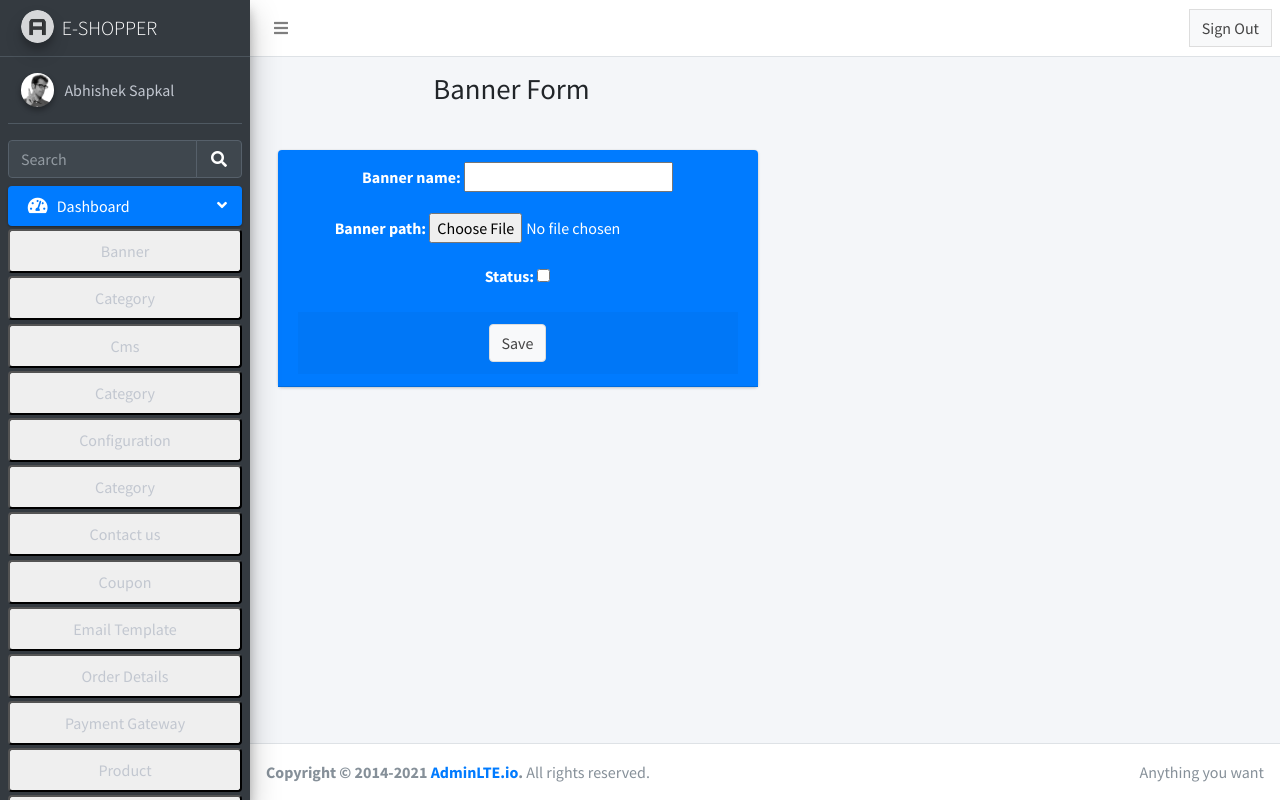
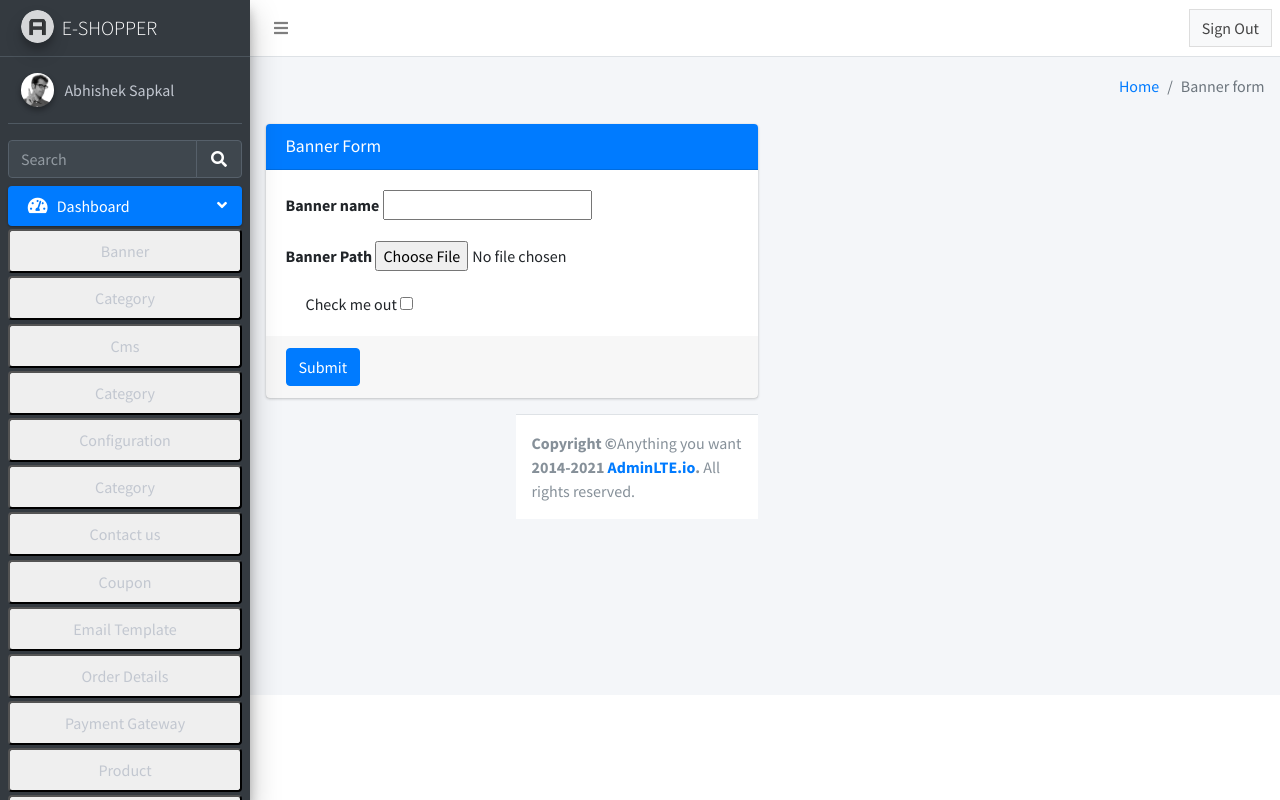
Before and after one commit to asap3013/shop_mart_demo_project, a Django app: page /adminpanel/banner_form/ in a window 1280 px wide. Run offline with Django 4.2, Linux system fonts and the light colour scheme; the visitor is signed in with stand-in values (Sample User, id 1); some libraries are stand-ins or nearby versions.

Commit message:
Banner form Updated

```diff
--- a/shopping_mart/customAdminPanel/templates/model_form/banner_form.html
+++ b/shopping_mart/customAdminPanel/templates/model_form/banner_form.html
@@ -1,22 +1,25 @@
 {% extends 'starter.html' %}
 
 {% block content %}
-<div align="center">
 <div class="content-wrapper">
     <!-- Content Header (Page header) -->
     <section class="content-header">
       <div class="container-fluid">
         <div class="row mb-2">
           <div class="col-sm-6">
-                        <h1>Banner Form</h1>
+            <!-- <h1>General Form</h1> -->
+          </div>
+          <div class="col-sm-6">
+            <ol class="breadcrumb float-sm-right">
+              <li class="breadcrumb-item"><a href="#">Home</a></li>
+              <li class="breadcrumb-item active">Banner form</li>
+            </ol>
           </div>
         </div>
       </div><!-- /.container-fluid -->
     </section>
-        <form action="{% url 'customAdminPanel:banner_form'%}" method="POST" enctype="multipart/form-data">
-            {% csrf_token %}
-            <div class="card-body">
-                <div class="form-group">
+
+    <!-- Main content -->
     <section class="content">
       <div class="container-fluid">
         <div class="row">
@@ -25,21 +28,38 @@
             <!-- general form elements -->
             <div class="card card-primary">
               <div class="card-header">
-                                            {{ form.as_p }}
-                                            <div class="card-footer">
-                                                <button type="submit" class="save btn btn-default"
-                                                    value="Submit">Save</button>
+                <h3 class="card-title">Banner Form</h3>
+              </div>
+              <!-- /.card-header -->
+              <!-- form start -->
+              <form action="{% url 'customAdminPanel:banner_form' %}" method="post"  enctype="multipart/form-data">
+                {% csrf_token %}
+                <div class="card-body">
+                  <div class="form-group">
+                    <label for="banner_name">Banner name</label>
+                    {{ form.banner_name }}
+                  </div>
+                  <div class="form-group">
+                    <label for="banner_path">Banner Path</label>
+                    {{ form.banner_path }}
+                    <!-- <div class="input-group">
+                      <div class="custom-file">
+                        <label class="custom-file-label" for="banner_path">Choose file</label>
+                        {{ form.banner_path }}
+                      </div>
+                    </div> -->
+                  </div>
+                  <div class="form-check">
+                    <label class="form-check-label" for="status">Check me out</label>
+                    {{ form.status }}
                   </div>
                 </div>
-                                    </div>
-                                </div>
-                            </div>
-                        </div>
-                    </section>
-                </div>
+                <!-- /.card-body -->
+
+                <div class="card-footer">
+                  <button type="submit" class="btn btn-primary">Submit</button>
                 </div>
               </form>
             </div>
-</div>
 
 {% endblock %}
```
Lines whose indentation alone changed are shown as unchanged.
